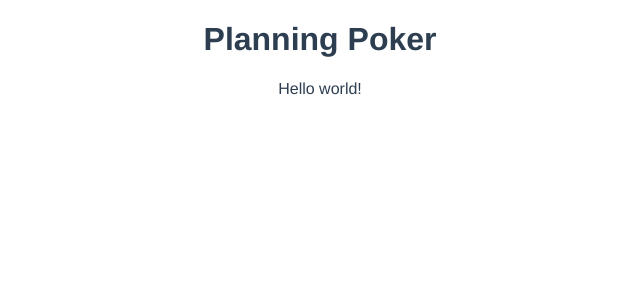
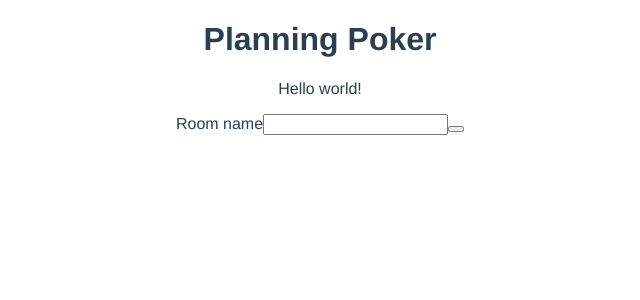
Before and after one commit to Planning-Poker-Teams/planning-poker, a Vue app in the folder web-2.0/: page / in a window 1280 px wide. Shown: the top 300 px of the page, without its empty margins (320-960 px from the left). Built offline with nearby package versions, Linux system fonts and the light colour scheme.

Commit message:
Add not working room name form

```diff
--- a/web-2.0/src/store/index.ts
+++ b/web-2.0/src/store/index.ts
@@ -4,7 +4,9 @@ import Vuex from "vuex";
 Vue.use(Vuex);
 
 export default new Vuex.Store({
-  state: {},
+  state: {
+    roomName: ''
+  },
   mutations: {},
   actions: {},
   modules: {}
--- a/web-2.0/src/views/Lobby.vue
+++ b/web-2.0/src/views/Lobby.vue
@@ -2,6 +2,11 @@
   <div>
     <h1>Planning Poker</h1>
     <p>{{ greeting }}</p>
+    <form @submit.prevent>
+      <label>Room name</label>
+      <input v-bind="roomName" />
+      <button v-on:click="setRoomName" />
+    </form>
   </div>
 </template>
 
@@ -9,5 +14,11 @@
 import Vue from "vue";
 export default class Lobby extends Vue {
   greeting = "Hello world!";
+  roomName = "";
+
+  setRoomName() {
+    console.log('updating room name', this.roomName)
+    this.$store.commit('roomName', this.roomName)
+  }
 }
 </script>
```
